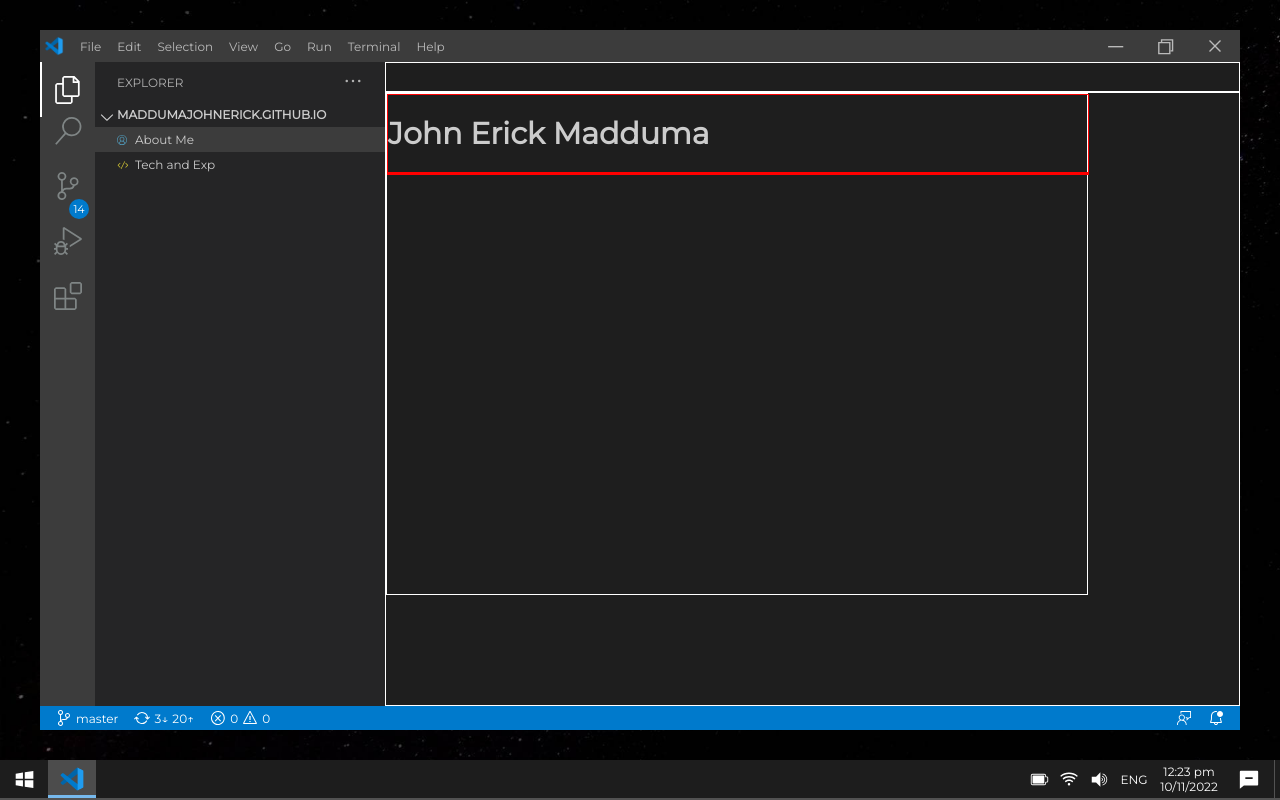
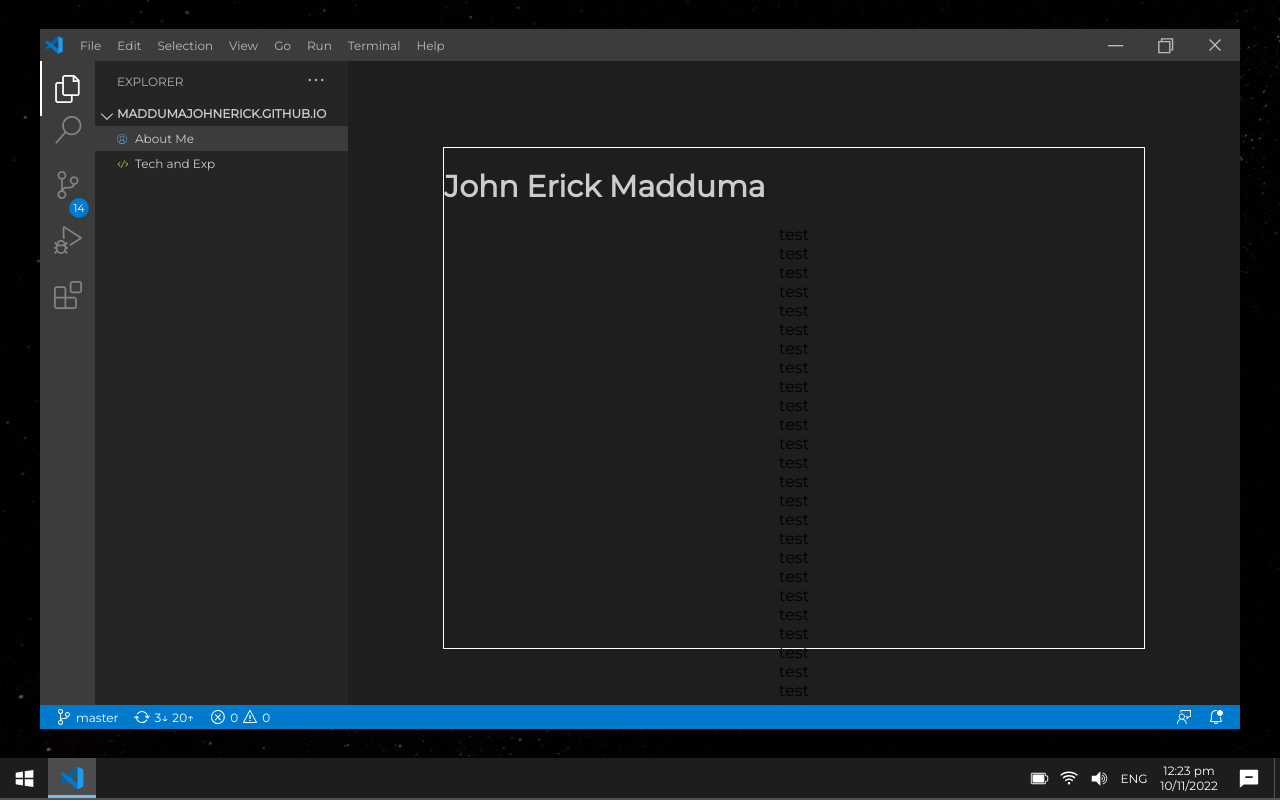
Before and after one commit to maddumajohnerick/maddumajohnerick.github.io, a React (Create React App) app: page / in a window 1280 px wide. Built offline with nearby package versions, Linux system fonts and the light colour scheme.

Commit message:
working contents

```diff
--- a/src/App.css
+++ b/src/App.css
@@ -4,4 +4,5 @@
   width: 100%;
   display: flex;
   flex-direction: column;
+  position: relative;
 }
--- a/src/components/Screen/Contents/Contents.scss
+++ b/src/components/Screen/Contents/Contents.scss
@@ -1,14 +1,18 @@
 .Contents {
-  flex-grow: 1;
+  height: calc(100% - (32px + 24px));
+  position: relative;
   display: flex;
   cursor: default;
 
   .leftmost {
+    height: 100%;
     width: 55px;
+    position: relative;
     background-color: #3c3c3c;
     display: flex;
     flex-direction: column;
     color: #7f8585;
+    flex-shrink: 0;
 
     & > div {
       box-sizing: border-box;
@@ -62,8 +66,10 @@
   }
 
   .files {
+    height: 100%;
+    width: 290px;
+    position: relative;
     font-size: 12px;
-    width: 290px;
     background-color: #252526;
     color: #cccccc;
 
@@ -106,20 +112,28 @@
   }
 
   .content {
-    flex-grow: 1;
+    height: 100%;
+    width: 100%;
+    position: relative;
     background-color: #1e1e1e;
 
     .file-tabs {
       height: 30px;
       box-sizing: border-box;
-      border: 1px solid white;
     }
 
     .file-output {
       height: calc(100% - 30px);
       box-sizing: border-box;
-      border: 1px solid white;
-      overflow: hidden;
+      overflow: auto;
+      display: flex;
+      align-items: center;
+      justify-content: center;
+
+      @media (max-width: 1050px) {
+        width: 100%;
+        align-items: baseline;
+      }
     }
 
     .about {
@@ -133,13 +147,15 @@
         flex-direction: column;
       }
 
+      @media (max-width: 1050px) {
+        width: 100%;
+      }
+
       & > div {
         width: 50%;
-        border: 1px solid white;
 
         @media (max-width: 1280px) {
           width: 100%;
-          border: 1px solid red;
         }
       }
 
--- a/src/components/Screen/Contents/index.js
+++ b/src/components/Screen/Contents/index.js
@@ -79,14 +79,6 @@ const Contents = () => {
         </div>
       )}
 
-      {/*
-      =======================================
-
-      FIX HEIGHTS IN RESPONSIVE
-
-      =======================================
-    */}
-
       <div className="content">
         <div className="file-tabs"></div>
 
@@ -96,7 +88,130 @@ const Contents = () => {
               <div className="info">
                 <h1>John Erick Madduma</h1>
               </div>
-              <div></div>
+              <div>
+                test
+                <br />
+                test
+                <br />
+                test
+                <br />
+                test
+                <br />
+                test
+                <br />
+                test
+                <br />
+                test
+                <br />
+                test
+                <br />
+                test
+                <br />
+                test
+                <br />
+                test
+                <br />
+                test
+                <br />
+                test
+                <br />
+                test
+                <br />
+                test
+                <br />
+                test
+                <br />
+                test
+                <br />
+                test
+                <br />
+                test
+                <br />
+                test
+                <br />
+                test
+                <br />
+                test
+                <br />
+                test
+                <br />
+                test
+                <br />
+                test
+                <br />
+                test
+                <br />
+                test
+                <br />
+                test
+                <br />
+                test
+                <br />
+                test
+                <br />
+                test
+                <br />
+                test
+                <br />
+                test
+                <br />
+                test
+                <br />
+                test
+                <br />
+                test
+                <br />
+                test
+                <br />
+                test
+                <br />
+                test
+                <br />
+                test
+                <br />
+                test
+                <br />
+                test
+                <br />
+                test
+                <br />
+                test
+                <br />
+                test
+                <br />
+                test
+                <br />
+                test
+                <br />
+                test
+                <br />
+                test
+                <br />
+                test
+                <br />
+                test
+                <br />
+                test
+                <br />
+                test
+                <br />
+                test
+                <br />
+                test
+                <br />
+                test
+                <br />
+                test
+                <br />
+                test
+                <br />
+                test
+                <br />
+                test
+                <br />
+                test
+                <br />
+              </div>
             </div>
           </div>
         )}
--- a/src/components/Screen/Screen.scss
+++ b/src/components/Screen/Screen.scss
@@ -3,7 +3,8 @@
   display: flex;
   align-items: center;
   justify-content: center;
-  height: 100%;
+  height: calc(100% - 42px);
+  position: relative;
 
   .mr-16 {
     margin-right: 16px !important;
@@ -15,6 +16,7 @@
     background-color: #333333;
     display: flex;
     flex-direction: column;
+    position: relative;
 
     @media (max-width: 1200px) {
       width: 100%;
--- a/src/index.css
+++ b/src/index.css
@@ -1,4 +1,5 @@
 body {
+  overflow: hidden;
   margin: 0;
   font-family: 'Montserrat', sans-serif;
   -webkit-font-smoothing: antialiased;
```
